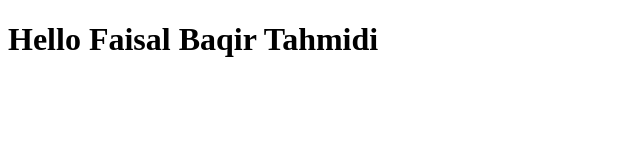
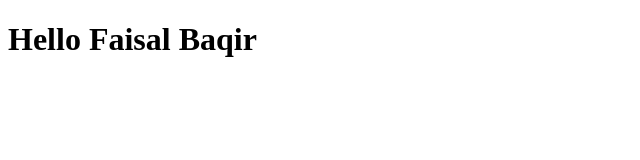
Before and after one commit to faisalbaqirt/binar-academy-learn-git, a plain HTML site: page index.html in a window 1280 px wide. Shown: the whole page, without its empty margins (0-640 px from the left). Drawn offline with Linux system fonts and the light colour scheme.

Commit message:
set body

```diff
--- a/index.html
+++ b/index.html
@@ -6,6 +6,6 @@
     <title>Hello World</title>
 </head>
 <body>
-    <h1>Hello Faisal Baqir Tahmidi</h1>
+    <h1>Hello Faisal Baqir</h1>
 </body>
 </html>
```
Also changed, not shown: 1 other file.
